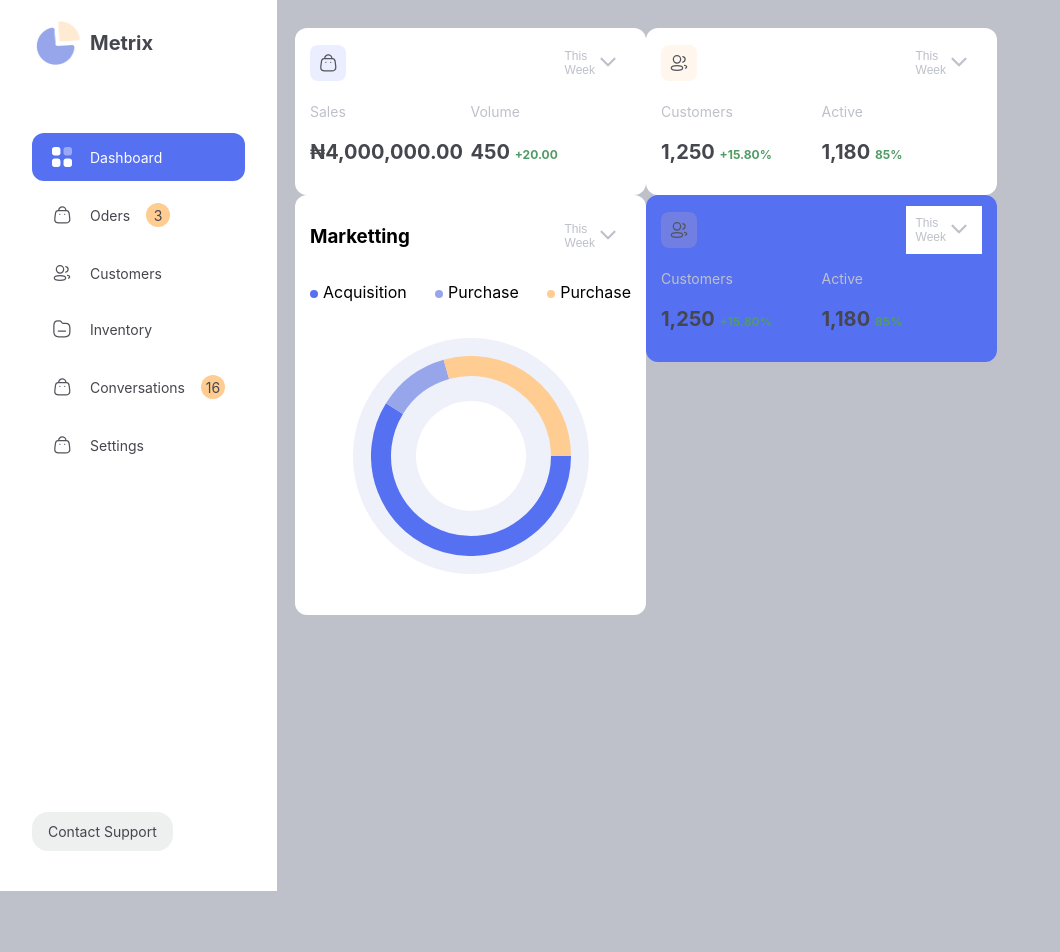
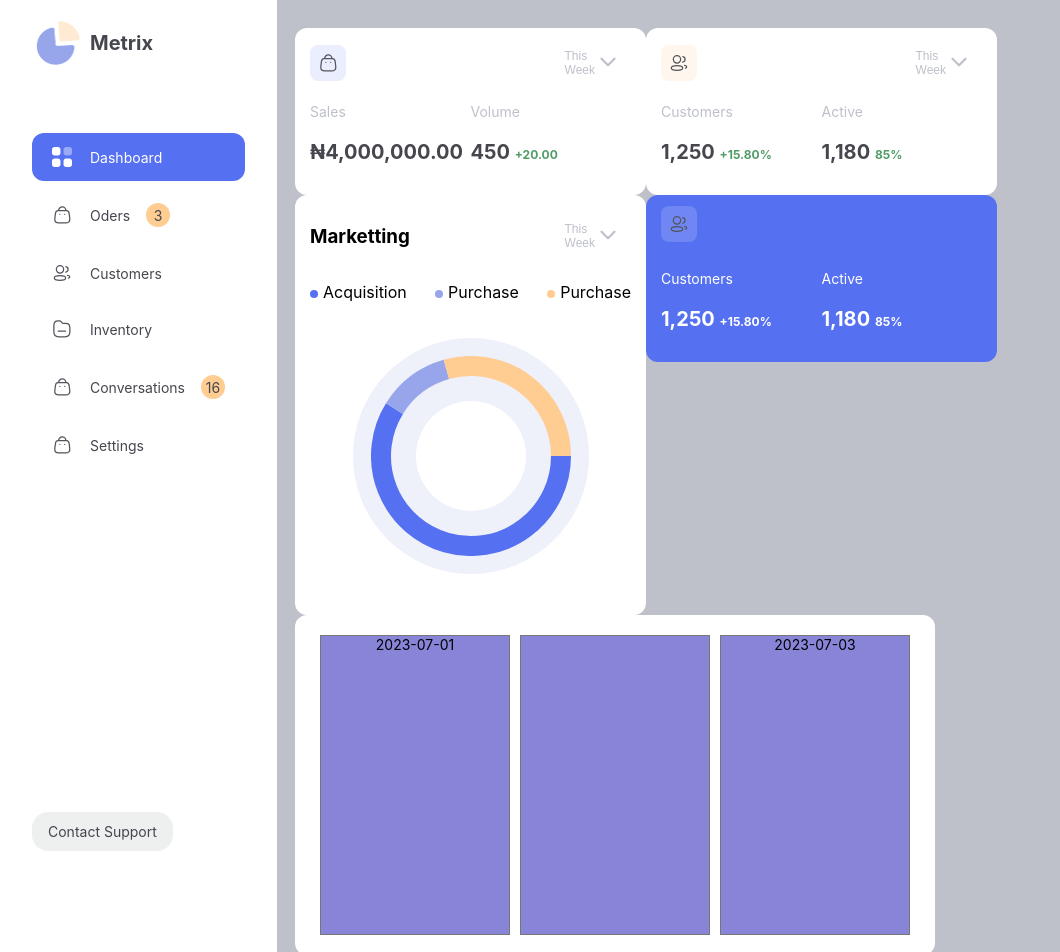
Before and after one commit to Emmanueluko3/Metrix, a React (Create React App) app: page / in a window 1280 px wide. Shown: the top 952 px of the page, without its empty margins (0-1060 px from the left). Before the commit the page ends 891 px from the top, so only its background shows below. Built offline with nearby package versions, Linux system fonts and the light colour scheme.

Commit message:
Feat: added features

```diff
--- a/src/components/atoms/dropdown/customDropdown.css
+++ b/src/components/atoms/dropdown/customDropdown.css
@@ -5,7 +5,7 @@
 }
 
 .dropdown-toggle {
-  background-color: #fff;
+  background-color: transparent;
   color: #bec0ca;
   display: flex;
   /* white-space: nowrap; */
--- /dev/null
+++ b/src/components/molecules/BarCart/barChart.css
@@ -0,0 +1,31 @@
+.bar-chart {
+  display: flex;
+  border-radius: 12px;
+  width: 600px;
+  height: 300px;
+  background: #fff;
+  padding: 20px;
+}
+
+.bar {
+  flex: 1;
+  margin: 0 5px;
+  background-color: #8884d8;
+  border: 1px solid #777;
+  text-align: center;
+  position: relative;
+}
+
+.bar-label {
+  margin-bottom: 5px;
+  font-size: 14px;
+}
+
+.bar-fill {
+  position: absolute;
+  bottom: 0;
+  left: 0;
+  right: 0;
+  background-color: #8884d8;
+  transition: height 0.3s ease-in-out;
+}
--- /dev/null
+++ b/src/components/molecules/BarCart/barChart.jsx
@@ -0,0 +1,28 @@
+import React from "react";
+import "./barChart.css";
+
+const data = [
+  { date: "2023-07-01", price: 30 },
+  { date: "2023-07-02", price: 45 },
+  { date: "2023-07-03", price: 20 },
+];
+
+const BarChartComponent = () => {
+  const maxPrice = Math.max(...data.map((entry) => entry.price));
+
+  return (
+    <div className="bar-chart">
+      {data.map((entry) => (
+        <div key={entry.date} className="bar">
+          <div className="bar-label">{entry.date}</div>
+          <div
+            className="bar-fill"
+            style={{ height: `${(entry.price / maxPrice) * 100}%` }}
+          ></div>
+        </div>
+      ))}
+    </div>
+  );
+};
+
+export default BarChartComponent;
--- a/src/components/molecules/Cards/card.jsx
+++ b/src/components/molecules/Cards/card.jsx
@@ -7,6 +7,7 @@ const Card = (props) => {
   const options = ["This Week", "Last Week", "1 Month"];
   const {
     logo,
+    date,
     logoBg,
     titleOne,
     descOne,
@@ -15,6 +16,9 @@ const Card = (props) => {
     percentageOne,
     percentageTwo,
     cardBg,
+    titleColor,
+    descColor,
+    percentageColor,
   } = props;
   return (
     <div
@@ -29,31 +33,31 @@ const Card = (props) => {
           <img src={logo} alt="ico" />
         </div>
 
-        <CustomDropdown options={options} />
+        {date === true ? <CustomDropdown options={options} /> : null}
       </div>
       <div className="flex items-start">
         <div className="w-half">
-          <p style={{ color: "#BEC0CA", fontSize: "14px" }}>{titleOne}</p>
+          <p style={{ color: titleColor, fontSize: "14px" }}>{titleOne}</p>
           <h3
-            style={{ color: "#45464E", fontSize: "20px", whiteSpace: "nowrap" }}
+            style={{ color: descColor, fontSize: "20px", whiteSpace: "nowrap" }}
           >
             {descOne}{" "}
             {percentageOne && (
-              <span style={{ color: "#519C66", fontSize: "12px" }}>
+              <span style={{ color: percentageColor, fontSize: "12px" }}>
                 {percentageOne}
               </span>
             )}
           </h3>
         </div>
         <div className="w-half">
-          <p style={{ color: "#BEC0CA", fontSize: "14px" }}>{titleTwo}</p>
+          <p style={{ color: titleColor, fontSize: "14px" }}>{titleTwo}</p>
 
           <h3
-            style={{ color: "#45464E", fontSize: "20px", whiteSpace: "nowrap" }}
+            style={{ color: descColor, fontSize: "20px", whiteSpace: "nowrap" }}
           >
             {descTwo}{" "}
             {percentageTwo && (
-              <span style={{ color: "#519C66", fontSize: "12px" }}>
+              <span style={{ color: percentageColor, fontSize: "12px" }}>
                 {percentageTwo}
               </span>
             )}
--- a/src/components/organisms/dasboadAnalytics/index.jsx
+++ b/src/components/organisms/dasboadAnalytics/index.jsx
@@ -3,6 +3,7 @@ import Card from "../../molecules/Cards/card";
 import Logo from "../../atoms/icons/Bag.svg";
 import User from "../../atoms/icons/User.svg";
 import PieChartComp from "../../molecules/Cards/PieChart";
+import BarChartComponent from "../../molecules/BarCart/barChart";
 
 function DashboardAnalysis() {
   return (
@@ -10,16 +11,21 @@ function DashboardAnalysis() {
       <Card
         logo={Logo}
         logoBg="rgba(85, 112, 241, 0.12)"
+        date={true}
         titleOne="Sales"
         descOne="₦4,000,000.00"
         titleTwo="Volume"
         descTwo={450}
         percentageTwo="+20.00"
         cardBg="#fff"
+        descColor="#45464E"
+        titleColor="#BEC0CA"
+        percentageColor="#519C66"
       />
       <Card
         logo={User}
         logoBg="rgba(255, 204, 145, 0.16)"
+        date={true}
         titleOne="Customers"
         descOne="1,250"
         percentageOne="+15.80%"
@@ -27,11 +33,14 @@ function DashboardAnalysis() {
         descTwo="1,180"
         percentageTwo="85%"
         cardBg="#fff"
+        titleColor="#BEC0CA"
+        descColor="#45464E"
+        percentageColor="#519C66"
       />
       <PieChartComp />
       <Card
         logo={User}
-        logoBg="rgba(255, 204, 145, 0.16)"
+        logoBg="rgba(255, 255, 255, 0.16)"
         titleOne="Customers"
         descOne="1,250"
         percentageOne="+15.80%"
@@ -39,7 +48,12 @@ function DashboardAnalysis() {
         descTwo="1,180"
         percentageTwo="85%"
         cardBg="#5570F1"
+        titleColor="#fff"
+        descColor="#fff"
+        percentageColor="#fff"
       />
+
+      <BarChartComponent />
     </div>
   );
 }
```
